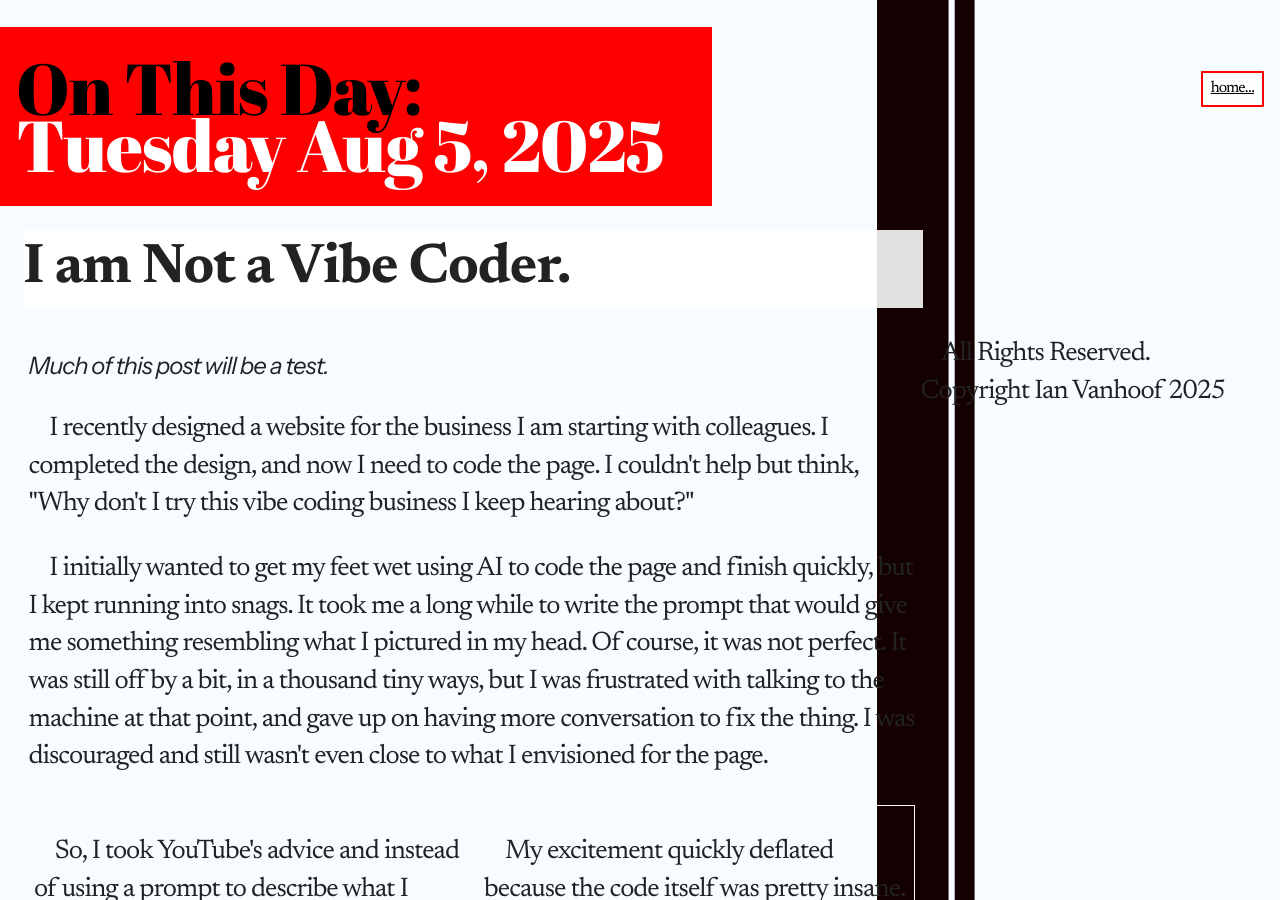
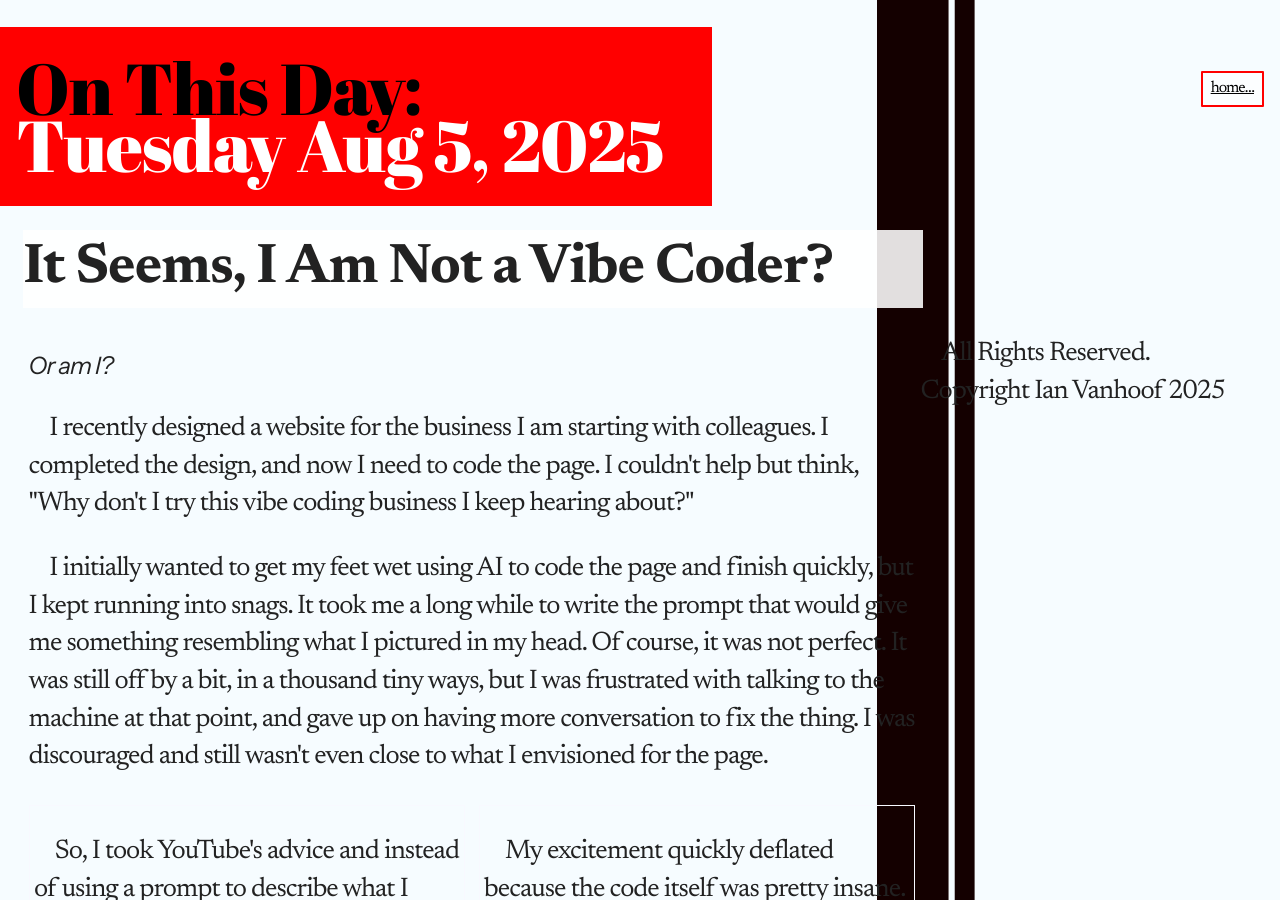
Before and after one commit to ianvanhoof/ianvanhoof.github.io, a Jekyll site: the page built from _posts/2025-08-05-StillChallenging.html, in a window 1280 px wide and 900 px high. Built offline with Jekyll 4.4.1, drawn with Linux system fonts in a browser that asks for light colours.

Commit message:
Minor tweaks

```diff
--- a/_posts/2025-08-05-StillChallenging.html
+++ b/_posts/2025-08-05-StillChallenging.html
@@ -3,11 +3,11 @@ title: I am not a vibe coder I guess
 layout: post
 ---
 <h1>
-    I am Not a Vibe Coder.
+    It Seems, I Am Not a Vibe Coder?
 </h1>
 <section class="cel-100">
     <h2>
-        Much of this post will be a test.
+        Or am I?
     </h2>
 
         <p>
@@ -35,4 +35,5 @@ I quickly realized I had wasted my time and needed to start over. </p>
 </section>
 <section class="cel-100">
     <p>Deflated, I started crafting the HTML first, then laying in the typographic scale, then pushing all the boxes into place. Naturally, I did run into snags and continued to use AI to code past those minor issues. I did end up coding the JS parts a bit faster using AI, which is cool, but trying to shove a whole page through AI seems unrealistic.</p>
+
 </section>
```
